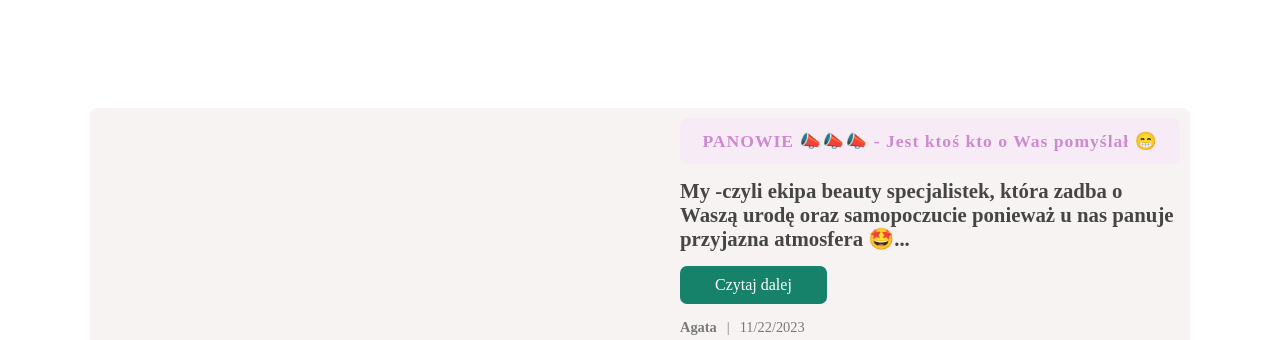
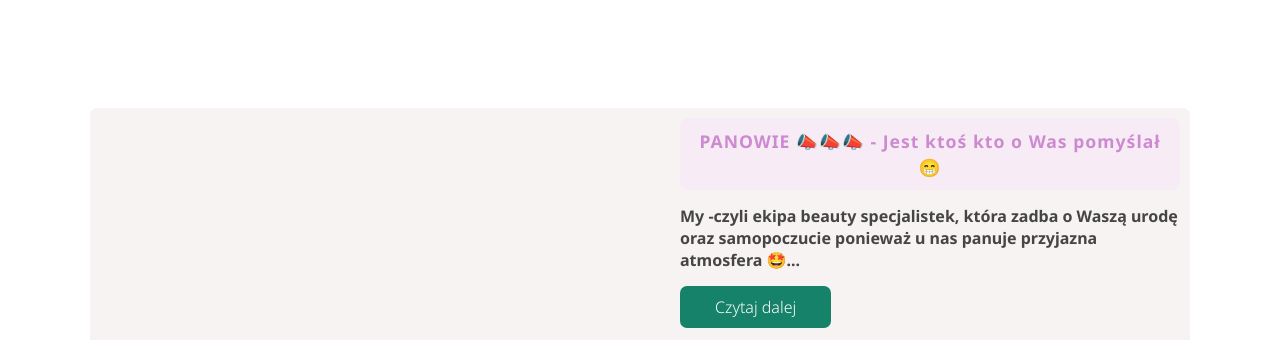
Before and after one commit to JerryWski/Beauty, an Astro site: page /blog in a window 1280 px wide. Shown: the part 552-892 px from the top of the page. Built offline with nearby package versions, Linux system fonts and the light colour scheme; Astro itself is replaced by a stand-in of ours.

```diff
--- a/src/components/Posts/Post.astro
+++ b/src/components/Posts/Post.astro
@@ -61,6 +61,8 @@
     flex-direction: column;
     gap: 15px;
     border-radius: 7px;
+    font-family: var(--main-font);
+    font-weight: 300;
     background-color: var(--bg-grey);
     color: var(--text-font);
   }
@@ -91,7 +93,7 @@
     letter-spacing: 1px;
   }
   .body-text {
-    font-size: 1.3rem;
+    font-size: 1rem;
     font-weight: 700;
   }
   .blog-author-wrapper {
@@ -177,9 +179,6 @@
     .image-blog {
 
     }
-    .body-text {
-      font-size: 1.3rem;
-    }
     .blog-link {
       padding: 10px 35px;
     }
```
